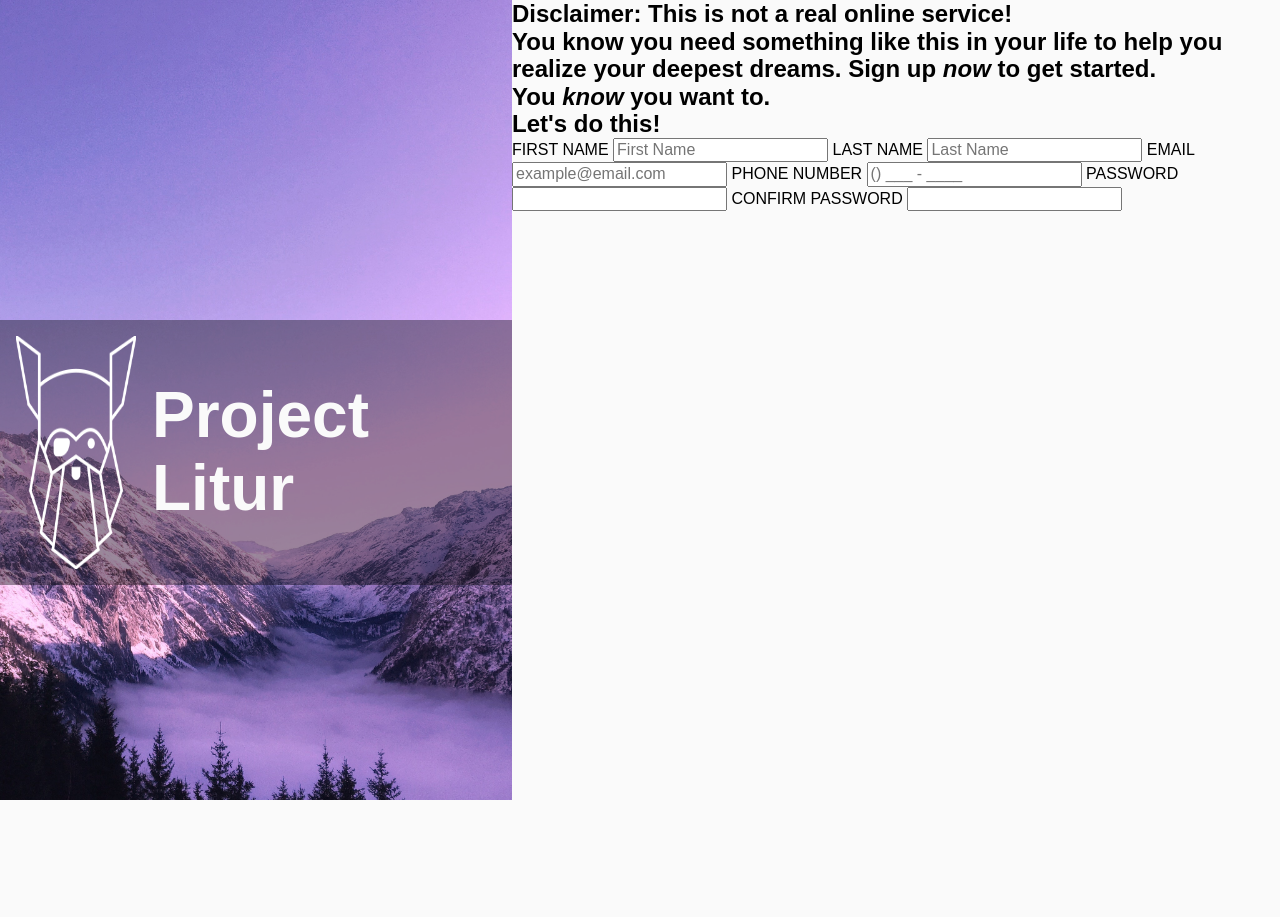
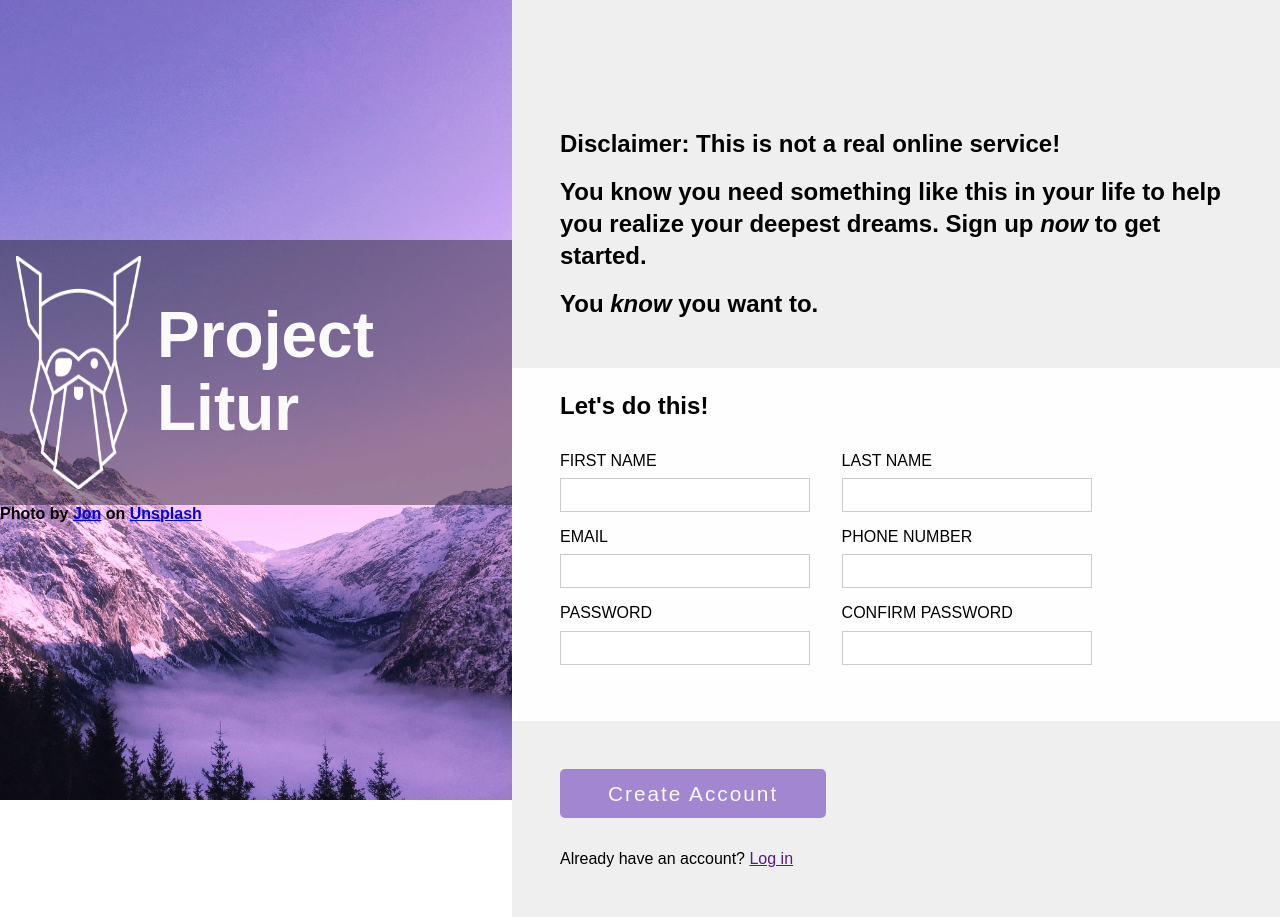
Before and after one commit to JohnSebastian3/sign-up-form, a plain HTML site: page index.html in a window 1280 px wide. Before the commit the page ends 800 px from the top, so only its background shows below. Drawn offline with Linux system fonts and the light colour scheme; a web font is replaced by a local one.

Commit message:
Add main styles and markup

```diff
--- a/css/style.css
+++ b/css/style.css
@@ -10,7 +10,6 @@
 
 
 body {
-  background-color: #fafafa;
   font-family: 'Norse-Bold', sans-serif;
   display: flex;
 }
@@ -19,6 +18,22 @@ body {
   width: 700px;
   height: auto;
 } */
+
+input {
+  height: 20px;
+  width: 250px;
+  padding: 1rem;
+  border: 1px solid rgba(3,3,5,0.2);
+}
+input:valid {
+  border: 5px solid green;
+}
+/* input:invalid {
+  border: 5px solid red;
+} */
+
+
+
 
 
 /* IMAGE CONTAINER */
@@ -37,7 +52,7 @@ body {
   position: relative;
   z-index: 1;
   background-color: rgba(3,3,5,0.4);
-  margin-top: 20rem;
+  margin-top: 15rem;
   padding: 1rem;
   display: flex;
   justify-content: center;
@@ -45,8 +60,8 @@ body {
 }
 
 .logo {
-  width: 120px;
-  height: auto;
+  width: 125px;
+  /* height: auto; */
 }
 .company-name {
   color: #fafafa;
@@ -57,12 +72,59 @@ body {
 
 /* FORM CONTAINER */
 
-.form-container {
+.main-container {
   /* margin-left: 650px; */
   flex-basis: 60%;
+  background-color: #efefef;
+}
+.form-container {
+  background-color: #fefefe;
+  padding: 1.5rem 3rem;
+
+}
+.form-container h2 {
+  margin-bottom: 2rem;
+}
+.disclaimer {
+  padding: 3rem;
+  margin-top: 5rem;
+  display: flex;
+  flex-direction: column;
+  gap: 1rem;
+  line-height: 2rem;
+}
+.form {
+  display: flex;
+  flex-wrap: wrap;
+  margin-bottom: 2rem;
+  column-gap: 5rem;
+  row-gap: 1rem;
+}
+.form h2 {
+  flex-basis: 100%;
+}
+.account {
+  padding: 3rem;
+}
+.input-container {
+  display: flex;
+  flex-direction: column;
+  width: 30%;
+  gap: .5rem;
 }
 
-
+.button {
+  font-size: 1.3rem;
+  letter-spacing: 2px;
+  padding: .8rem 3rem;
+  background-color: rgb(162, 134, 207);
+  color:#fafafa;
+  border:none;
+  border-radius: 5px;
+}
+.account .button {
+  margin-bottom: 2rem;
+}
 
 .fixed-left {
   /* position: absolute;
--- a/index.html
+++ b/index.html
@@ -15,34 +15,62 @@
       <img src="odin-lined.png" class="logo">
       <h1 class="company-name">Project Litur</h1>
     </div>
+    <h4>Photo by <a href="https://unsplash.com/@j_mk18/collections" target="_blank">Jon</a> on <a href="https://unsplash.com/" target="_blank">Unsplash</a></h4>
   </section>
 
 
 
-  <section class="form-container">
+  <section class="main-container">
 
     <section class="disclaimer">
-      <h2>Disclaimer: This is not a real online service!</h2>
+      <h2><strong>Disclaimer: </strong>This is not a real online service!</h2>
       <h2>You know you need something like this in your life to help you realize your deepest dreams. Sign up <em>now</em> to get started.</h2>
       <h2>You <em>know</em> you want to.</h2>
     </section>
 
-    <section class="form">
+    <section class="form-container">
+
       <h2>Let's do this!</h2>
-      <form>
+      <form id="sign-up">
+        <div class="form">
+          <div class="input-container">
             <label for="first-name">FIRST NAME</label>
-        <input type="text" id="first-name" name="first-name" placeholder="First Name"/>
+            <input type="text" id="first-name" name="first-name"  required/>
+          </div>
+
+          <div class="input-container">
             <label for="last-name">LAST NAME</label>
-        <input type="text" id="last-name" name="last-name" placeholder="Last Name"/>
+            <input type="text" id="last-name" name="last-name"  required/>
+          </div>
+
+          <div class="input-container">
             <label for="email">EMAIL</label>
-        <input type="email" id="email" name="email"  placeholder="example@email.com"/>
+            <input type="email" id="email" name="email"   required/>
+          </div>
+
+          <div class="input-container">
             <label for="phone-number">PHONE NUMBER</label>
-        <input type="tel" id="phone-number" name="phone-number" placeholder="() ___ - ____"/>
+            <input type="tel" id="phone-number" name="phone-number"  required/>
+          </div>
+
+          <div class="input-container">
             <label for="password">PASSWORD</label>
-        <input type="password" id="password" name="password"/>
+            <input type="password" id="password" name="password" minlength="8" pattern="(?=^.{8,}$)((?=.*\d)|(?=.*\W+))(?![.\n])(?=.*[A-Z])(?=.*[a-z]).*$
+            " required/>
+          </div>
+
+          <div class="input-container">
             <label for="password-confirm">CONFIRM PASSWORD</label>
-        <input type="password" id="password-confirm" name="password-confirm"/>
+            <input type="password" id="password-confirm" name="password-confirm" minlength="8" pattern="(?=^.{8,}$)((?=.*\d)|(?=.*\W+))(?![.\n])(?=.*[A-Z])(?=.*[a-z]).*$
+            " required/>
+          </div>
+        </div>
       </form>
+    </section>
+
+    <section class="account">
+      <button class="button" form="sign-up" type="submit">Create Account</button>
+      <p>Already have an account? <a href="">Log in</a></p>
     </section>
 
   </section>
```
Lines whose indentation alone changed are shown as unchanged.
